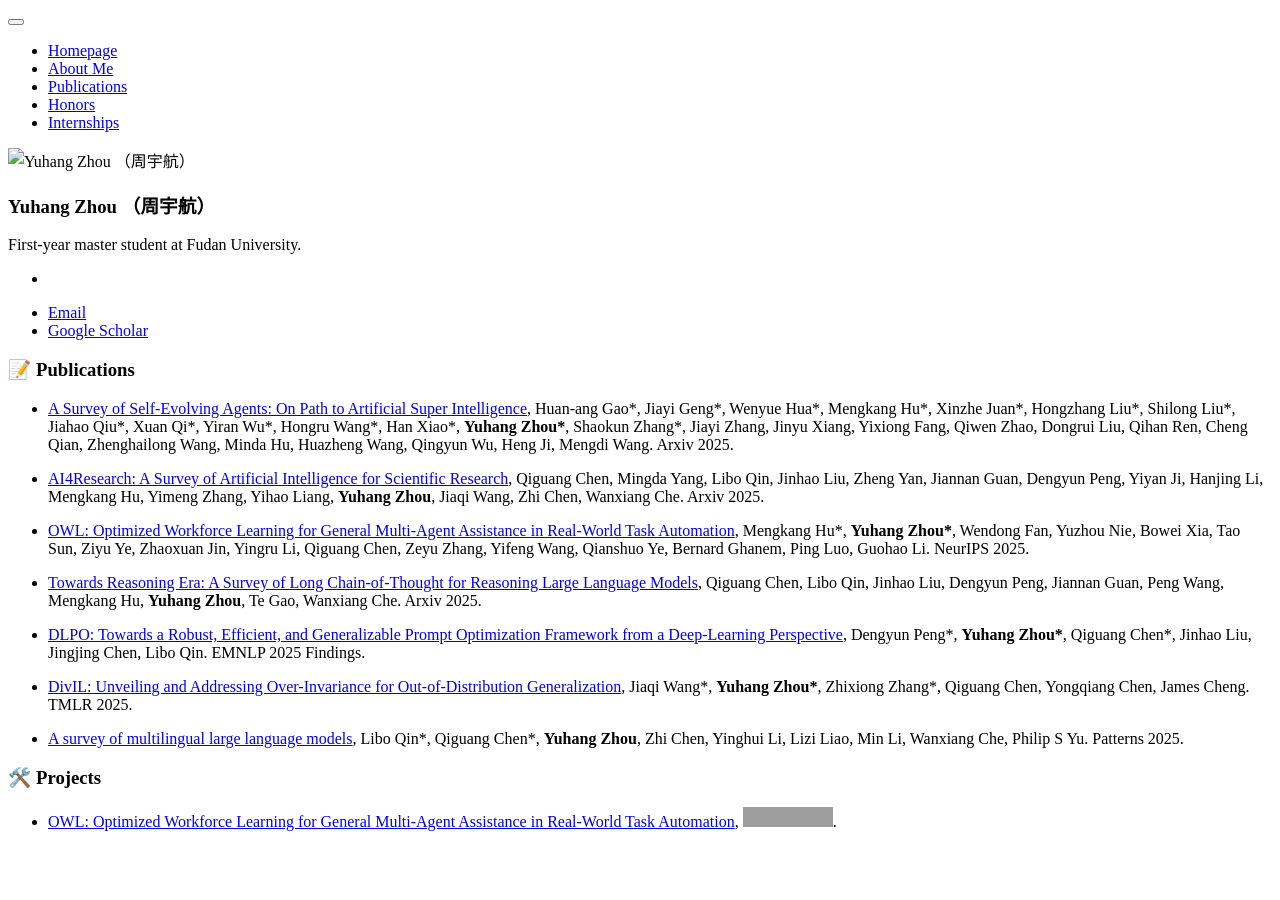
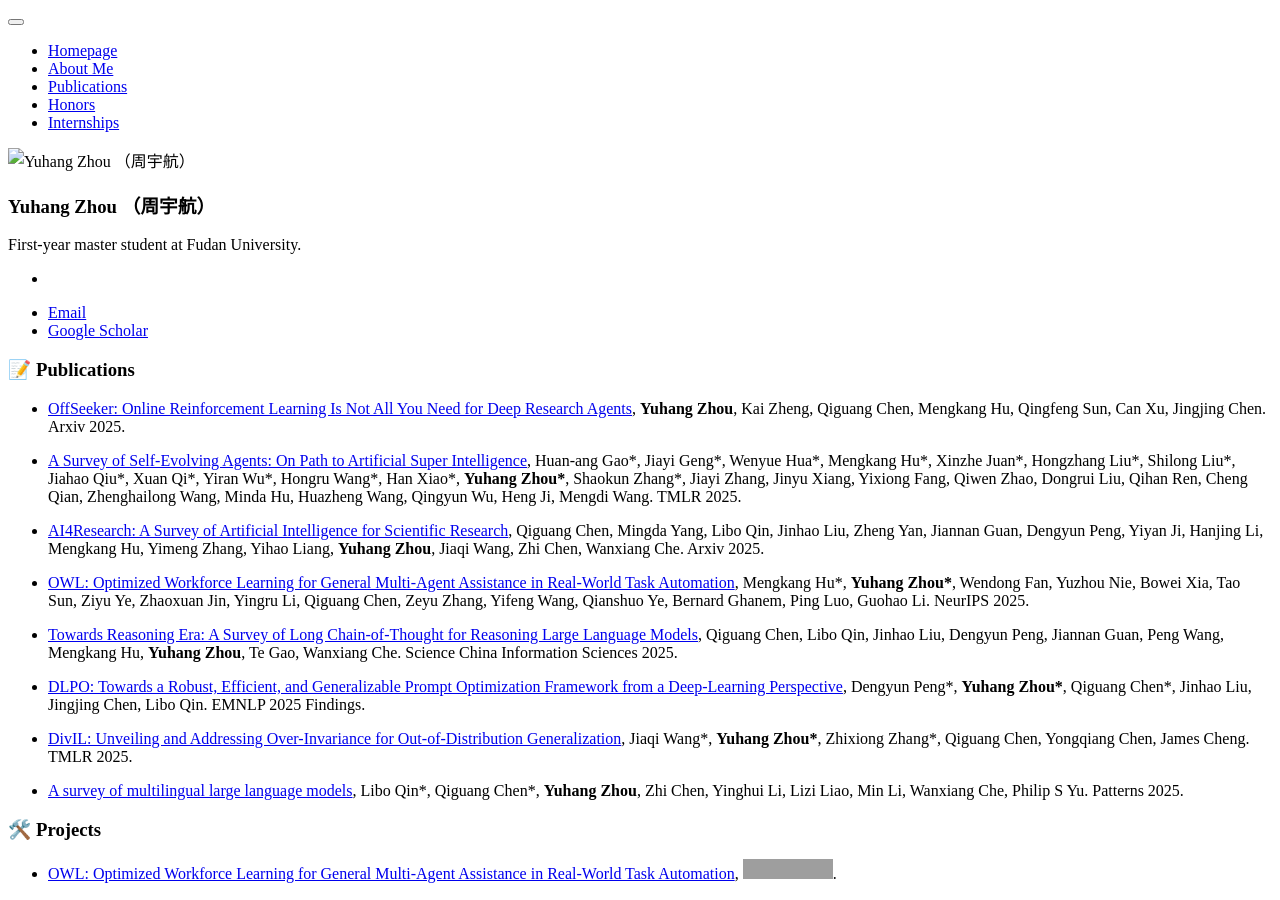
Before and after one commit to Ralph-Zhou/ralph-zhou.github.io, a Jekyll site: the page built from _pages/information/pub.md, in a window 1280 px wide. Built offline with Jekyll 4.4.1, drawn with Linux system fonts in a browser that asks for light colours; our own code applies the rules of GitHub Pages for plain Markdown files; grey boxes are pictures that could not be loaded.

Commit message:
Update pub.md

```diff
--- a/_pages/information/pub.md
+++ b/_pages/information/pub.md
@@ -1,12 +1,14 @@
 # 📝 Publications
 
-- [A Survey of Self-Evolving Agents: On Path to Artificial Super Intelligence](https://arxiv.org/pdf/2507.21046), Huan-ang Gao\*, Jiayi Geng\*, Wenyue Hua\*, Mengkang Hu\*, Xinzhe Juan\*, Hongzhang Liu\*, Shilong Liu\*, Jiahao Qiu\*, Xuan Qi\*, Yiran Wu\*, Hongru Wang\*, Han Xiao\*, **Yuhang Zhou\***, Shaokun Zhang\*, Jiayi Zhang, Jinyu Xiang, Yixiong Fang, Qiwen Zhao, Dongrui Liu, Qihan Ren, Cheng Qian, Zhenghailong Wang, Minda Hu, Huazheng Wang, Qingyun Wu, Heng Ji, Mengdi Wang. Arxiv 2025.
+- [OffSeeker: Online Reinforcement Learning Is Not All You Need for Deep Research Agents](https://arxiv.org/abs/2601.18467), **Yuhang Zhou**, Kai Zheng, Qiguang Chen, Mengkang Hu, Qingfeng Sun, Can Xu, Jingjing Chen. Arxiv 2025.
+
+- [A Survey of Self-Evolving Agents: On Path to Artificial Super Intelligence](https://arxiv.org/pdf/2507.21046), Huan-ang Gao\*, Jiayi Geng\*, Wenyue Hua\*, Mengkang Hu\*, Xinzhe Juan\*, Hongzhang Liu\*, Shilong Liu\*, Jiahao Qiu\*, Xuan Qi\*, Yiran Wu\*, Hongru Wang\*, Han Xiao\*, **Yuhang Zhou\***, Shaokun Zhang\*, Jiayi Zhang, Jinyu Xiang, Yixiong Fang, Qiwen Zhao, Dongrui Liu, Qihan Ren, Cheng Qian, Zhenghailong Wang, Minda Hu, Huazheng Wang, Qingyun Wu, Heng Ji, Mengdi Wang. TMLR 2025.
 
 - [AI4Research: A Survey of Artificial Intelligence for Scientific Research](https://arxiv.org/abs/2507.01903), Qiguang Chen, Mingda Yang, Libo Qin, Jinhao Liu, Zheng Yan, Jiannan Guan, Dengyun Peng, Yiyan Ji, Hanjing Li, Mengkang Hu, Yimeng Zhang, Yihao Liang, **Yuhang Zhou**, Jiaqi Wang, Zhi Chen, Wanxiang Che. Arxiv 2025.
 
 - [OWL: Optimized Workforce Learning for General Multi-Agent Assistance in Real-World Task Automation](https://arxiv.org/pdf/2505.23885), Mengkang Hu\*, **Yuhang Zhou\***, Wendong Fan, Yuzhou Nie, Bowei Xia, Tao Sun, Ziyu Ye, Zhaoxuan Jin, Yingru Li, Qiguang Chen, Zeyu Zhang, Yifeng Wang, Qianshuo Ye, Bernard Ghanem, Ping Luo, Guohao Li. NeurIPS 2025.
 
-- [Towards Reasoning Era: A Survey of Long Chain-of-Thought for Reasoning Large Language Models](https://arxiv.org/abs/2503.09567), Qiguang Chen, Libo Qin, Jinhao Liu, Dengyun Peng, Jiannan Guan, Peng Wang, Mengkang Hu, **Yuhang Zhou**, Te Gao, Wanxiang Che. Arxiv 2025.
+- [Towards Reasoning Era: A Survey of Long Chain-of-Thought for Reasoning Large Language Models](https://arxiv.org/abs/2503.09567), Qiguang Chen, Libo Qin, Jinhao Liu, Dengyun Peng, Jiannan Guan, Peng Wang, Mengkang Hu, **Yuhang Zhou**, Te Gao, Wanxiang Che. Science China Information Sciences 2025.
 
 - [DLPO: Towards a Robust, Efficient, and Generalizable Prompt Optimization Framework from a Deep-Learning Perspective](https://arxiv.org/pdf/2503.13413), Dengyun Peng\*, **Yuhang Zhou\***, Qiguang Chen\*, Jinhao Liu, Jingjing Chen, Libo Qin. EMNLP 2025 Findings.
 
```
